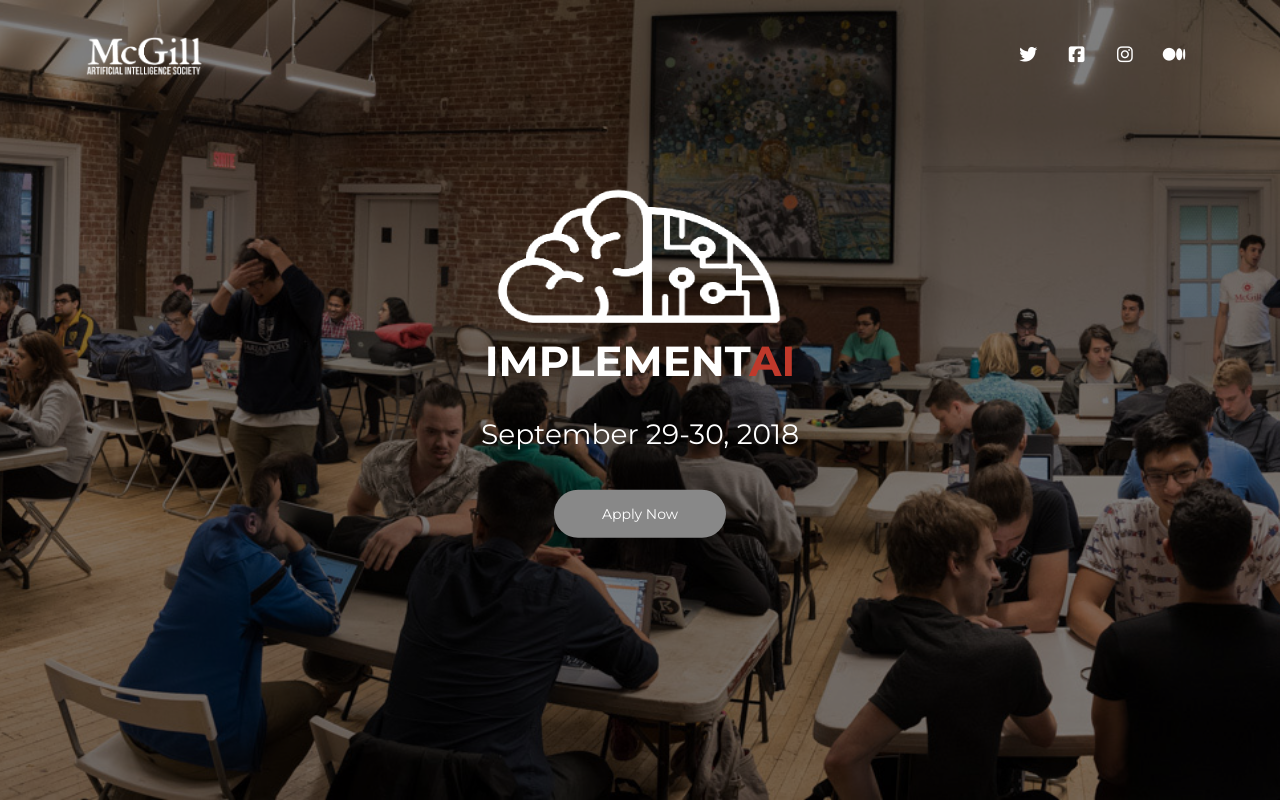
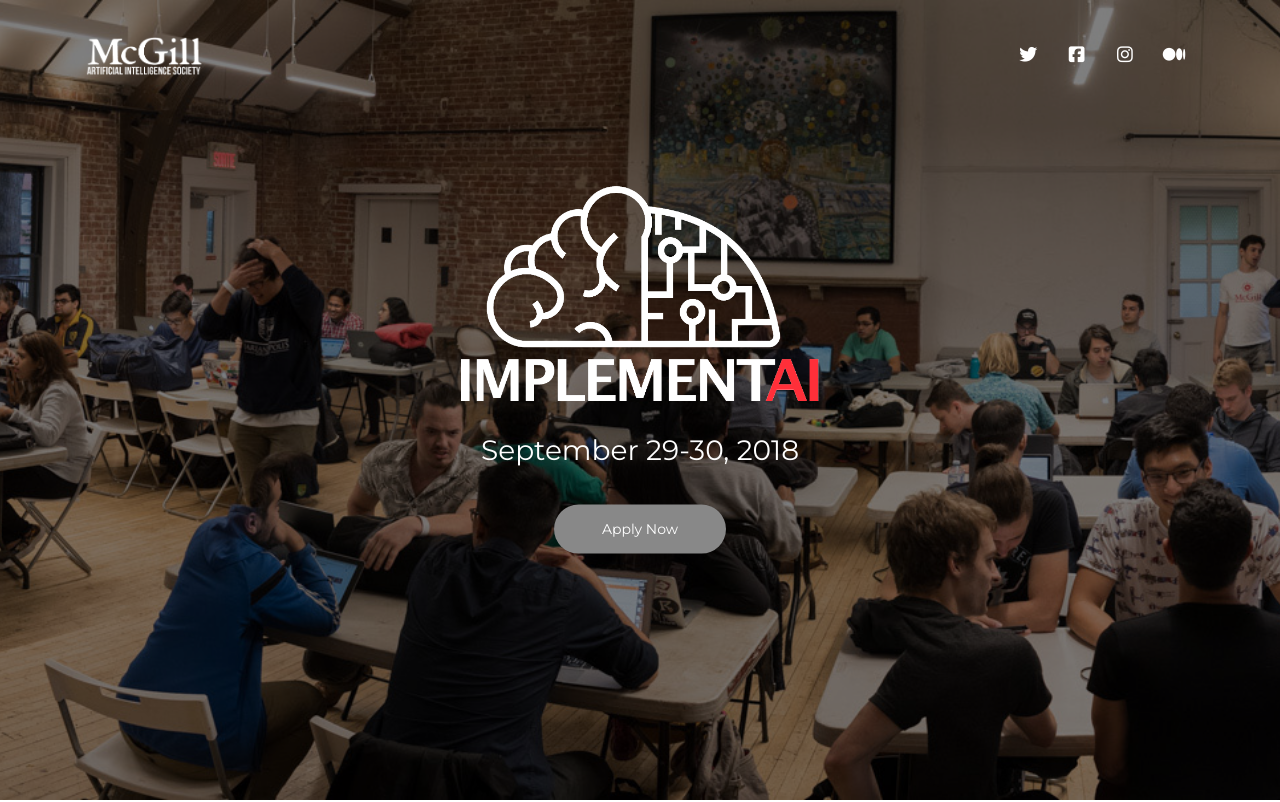
Before and after one commit to johnwu0604/mcgill-ai-website, a website: page public/implementai.html in a window 1280 px wide. Shown: the top 802 px of the page. Drawn offline with nearby package versions, Linux system fonts and the light colour scheme.

Commit message:
Updated logo

```diff
--- a/public/assets/css/demo.css
+++ b/public/assets/css/demo.css
@@ -443,7 +443,7 @@
 }
 
 .brand .implementai-logo {
-    max-width: 300px;
+    max-width: 400px;
     margin-bottom: 10px;
 }
 
--- a/public/implementai.html
+++ b/public/implementai.html
@@ -75,8 +75,8 @@
             </div>
             <div class="container">
                 <div class="content-center brand">
-                    <img class="implementai-logo" src="./assets/img/implementai-logo.png" alt="">
-                    <h1 class="h1" style="font-size:3em;"><strong>IMPLEMENT<span style="color: #C0392B">AI</span><strong></h1>
+                    <img class="implementai-logo" src="./assets/img/Implement-AI-Logo-White.png" alt="">
+                    <!-- <h1 class="h1" style="font-size:3em;"><strong>IMPLEMENT<span style="color: #C0392B">AI</span><strong></h1> -->
                     <h3>September 29-30, 2018</h3>
                     <a href="https://docs.google.com/forms/d/e/1FAIpQLSe5rWz0ab3pLmirO1EdeHFNMysN9bqJkJFcfb6WZPpoIcCuOQ/viewform" target="_blank" class="btn btn-round btn-lg" target="_blank">Apply Now</a>
                 </div>
```
Also changed, not shown: public/assets/img/Implement-AI-Logo-White.png (added).
